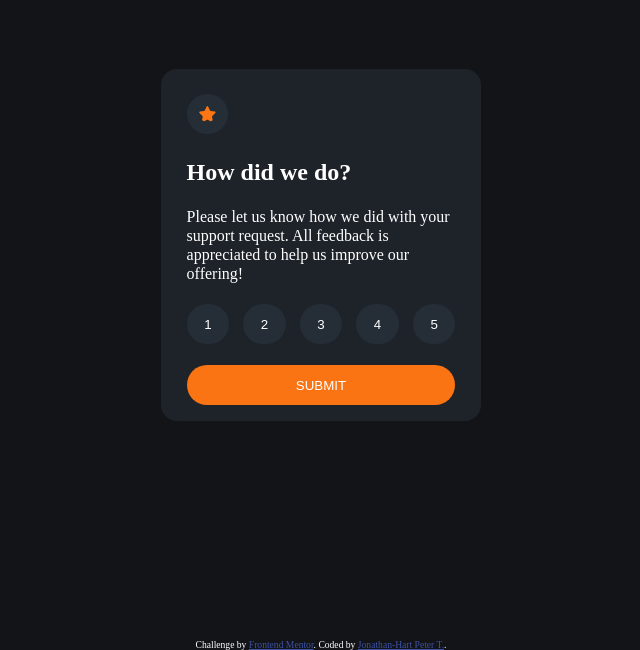
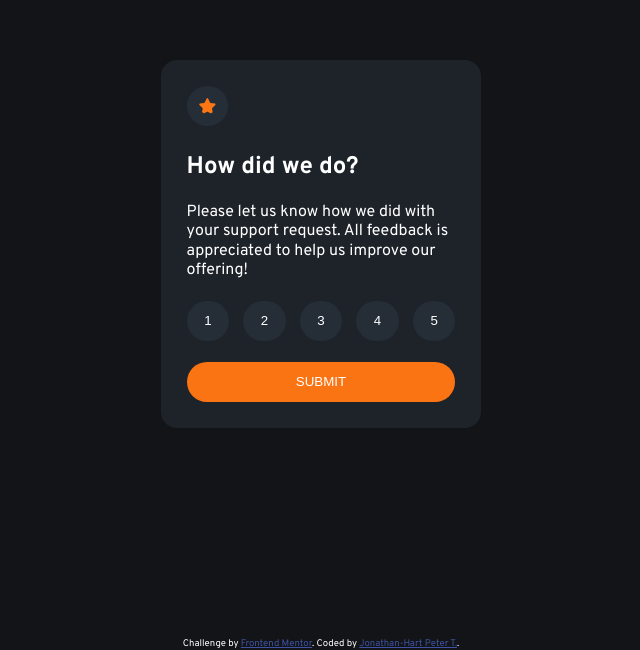
Before and after one commit to PeeroDemba/interactive-rating-component-main, a plain HTML site: page interactive-rating-component-main/index.html in a window 1280 px wide. Shown: the part 150-800 px from the top of the page, without its empty margins (319-959 px from the left). Drawn offline with Linux system fonts and the light colour scheme.

Commit message:
second commit

```diff
--- a/interactive-rating-component-main/index.html
+++ b/interactive-rating-component-main/index.html
@@ -4,6 +4,9 @@
 <head>
   <meta charset="UTF-8">
   <meta name="viewport" content="width=device-width, initial-scale=1.0">
+  <link rel="preconnect" href="https://fonts.googleapis.com">
+  <link rel="preconnect" href="https://fonts.gstatic.com" crossorigin>
+  <link href="https://fonts.googleapis.com/css2?family=Overpass:wght@400;700&display=swap" rel="stylesheet">
   <link rel="icon" type="image/png" sizes="32x32" href="./images/favicon-32x32.png">
   <link rel="stylesheet" href="main.css">
   <title>Frontend Mentor | Interactive Rating Component</title>
--- a/interactive-rating-component-main/main.scss
+++ b/interactive-rating-component-main/main.scss
@@ -10,20 +10,21 @@ body {
   background-color: hsl(216, 12%, 8%);
   display: flex;
   flex-direction: column;
+  font-family: 'Overpass', sans-serif;
 }
 
 .show>.board {
   background-color: hsl(213, 19%, 18%);
   border: none;
   padding: 0.25rem;
-  margin: 0 4rem;
+  margin: 0 3rem;
   border-radius: 1rem;
   color: hsl(25, 97%, 53%);
 }
 
 main.container {
   width: 20rem;
-  height: 22rem;
+  height: 23rem;
   background-color: hsl(215, 17%, 14%);
   color: white;
   margin: auto;
```
Also changed, not shown: interactive-rating-component-main/main.css, 1 other file.
